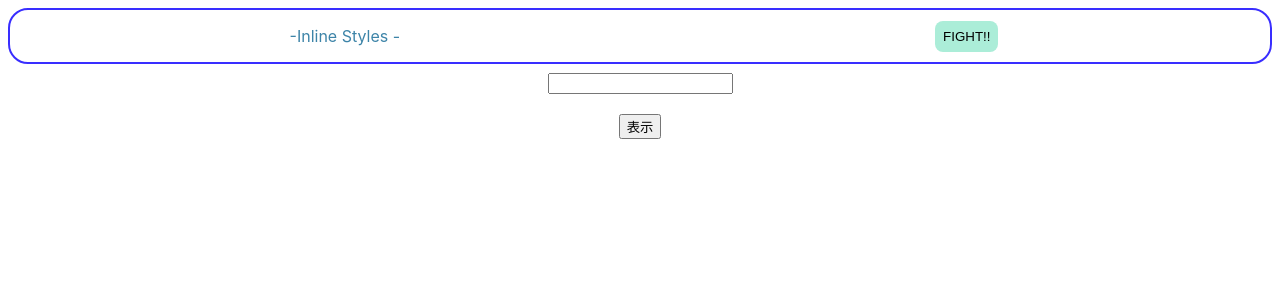
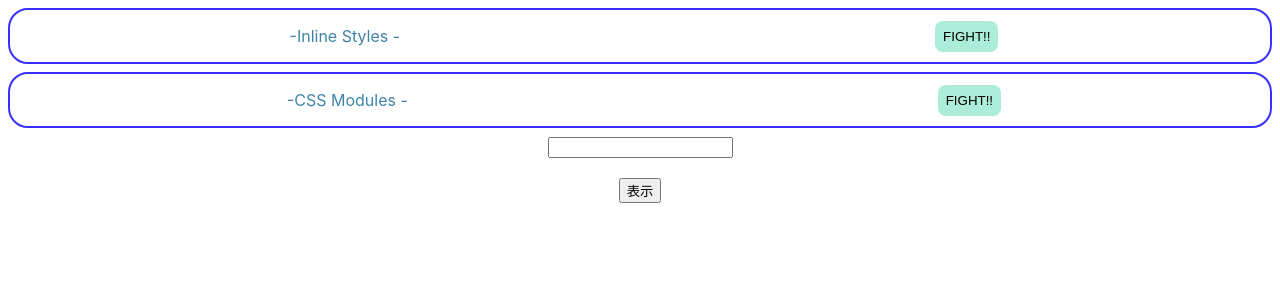
Before and after one commit to osuke-noguchi/react-study, a React (Create React App) app: page / in a window 1280 px wide. Shown: the top 300 px of the page. Built offline with nearby package versions, Linux system fonts and the light colour scheme.

Commit message:
Css Modules

```diff
--- a/src/App.js
+++ b/src/App.js
@@ -2,6 +2,7 @@ import { useCallback, useState } from 'react';
 import './App.css';
 import { ChildArea } from './ChildArea';
 import { InlineStyle } from './components/InlineStyle';
+import { CssModule } from './components/CssModule';
 
 function App() {
   const [text, setText] = useState('');
@@ -15,7 +16,8 @@ function App() {
 
   return (
     <div className="App">
-      <InlineStyle/>
+      <InlineStyle />
+      <CssModule />
       <input value={text} onChange={onChangeText} />
       <br />
       <br />
--- /dev/null
+++ b/src/components/CssModule.jsx
@@ -0,0 +1,10 @@
+import classes from './CssModules.module.scss';
+
+export const CssModule = () => {
+  return (
+    <div className={classes.container}>
+      <p className={classes.title}>-CSS Modules -</p>
+      <button className={classes.button}>FIGHT!!</button>
+    </div>
+  );
+};
--- /dev/null
+++ b/src/components/CssModules.module.scss
@@ -0,0 +1,27 @@
+.container {
+  border: solid 2px #392eff;
+  border-radius: 20px;
+  padding: 8px;
+  margin: 8px;
+  display: flex;
+  justify-content: space-around;
+  align-items: center;
+}
+
+.title {
+  margin: 0;
+  color: #3d84a8;
+  padding: 8px;
+}
+
+.button {
+  background-color: #abedd8;
+  border: none;
+  padding: 8px;
+  border-radius: 8px;
+  &:hover {
+    background-color: #46cdcf;
+    color: #fff;
+    cursor: pointer;
+  }
+}
```
